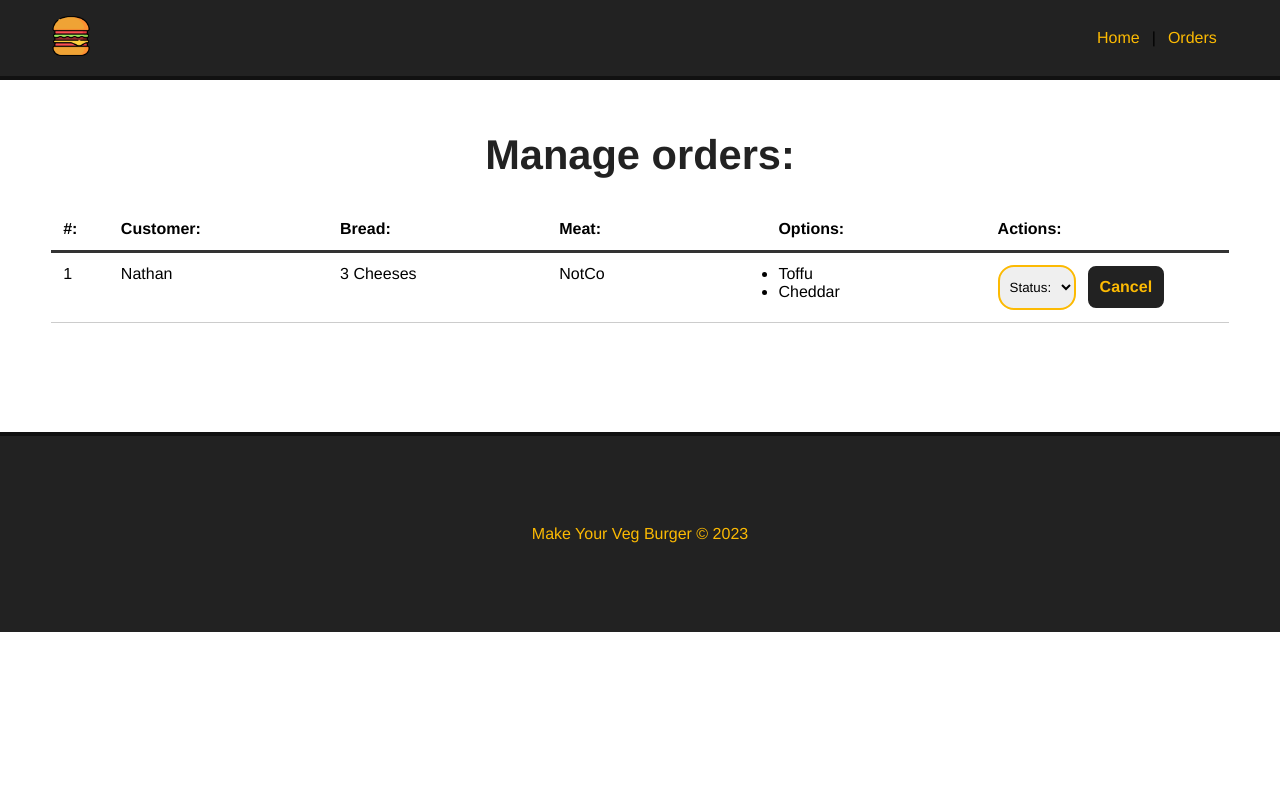
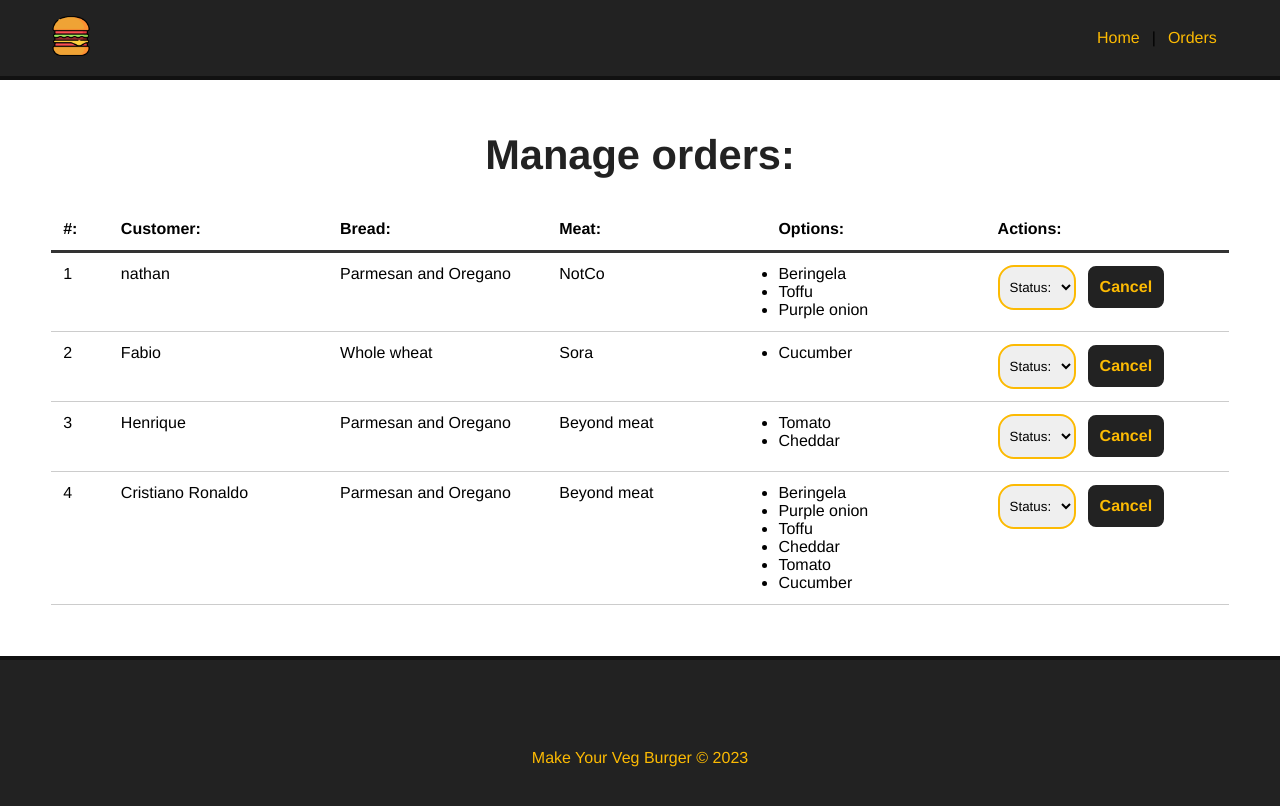
Before and after one commit to nathanfabio/makeYourVegBurger, a Vue app: page /orders in a window 1280 px wide. Shown: the top 806 px of the page. Built offline with nearby package versions, Linux system fonts and the light colour scheme; data requests are answered from the project's data file.

Commit message:
getting requests from the database

```diff
--- a/db/db.json
+++ b/db/db.json
@@ -110,6 +110,21 @@
       ],
       "status": "Requested",
       "id": 3
+    },
+    {
+      "name": "Cristiano Ronaldo",
+      "meat": "Beyond meat",
+      "bread": "Parmesan and Oregano",
+      "options": [
+        "Beringela",
+        "Purple onion",
+        "Toffu",
+        "Cheddar",
+        "Tomato",
+        "Cucumber"
+      ],
+      "status": "Requested",
+      "id": 4
     }
   ]
 }
--- a/src/components/Dashboard.vue
+++ b/src/components/Dashboard.vue
@@ -11,15 +11,14 @@
             </div>
         </div>
         <div id="burgerTableRows">
-            <div class="burgerTableRow">
-                <div class="orderNumber">1</div>
-                <div>Nathan</div>
-                <div>3 Cheeses</div>
-                <div>NotCo</div>
+            <div class="burgerTableRow" v-for="burger in burgers" :key="burger.id">
+                <div class="orderNumber">{{ burger.id }}</div>
+                <div>{{ burger.name }}</div>
+                <div>{{ burger.bread }}</div>
+                <div>{{ burger.meat }}</div>
                 <div>
                     <ul>
-                        <li> Toffu</li>
-                        <li>Cheddar</li>
+                        <li v-for="(option, index) in burger.options" :key="index">{{ option }}</li>
                     </ul>
                 </div>
                 <div>
@@ -35,7 +34,27 @@
 
 <script>
 export default {
-    name: "Dashboard"
+    name: "Dashboard",
+    data() {
+        return {
+            burgers: null,
+            burgerId: null,
+            status: []
+        }
+    },
+    methods: {
+        async getOrders() {
+            const req  = await fetch("http://localhost:3000/burgers");
+
+            const data = await req.json();
+
+            this.burgers = data;
+            //get the status
+        }
+    },
+    mounted() {
+        this.getOrders();
+    },
 }
 </script>
 
```
